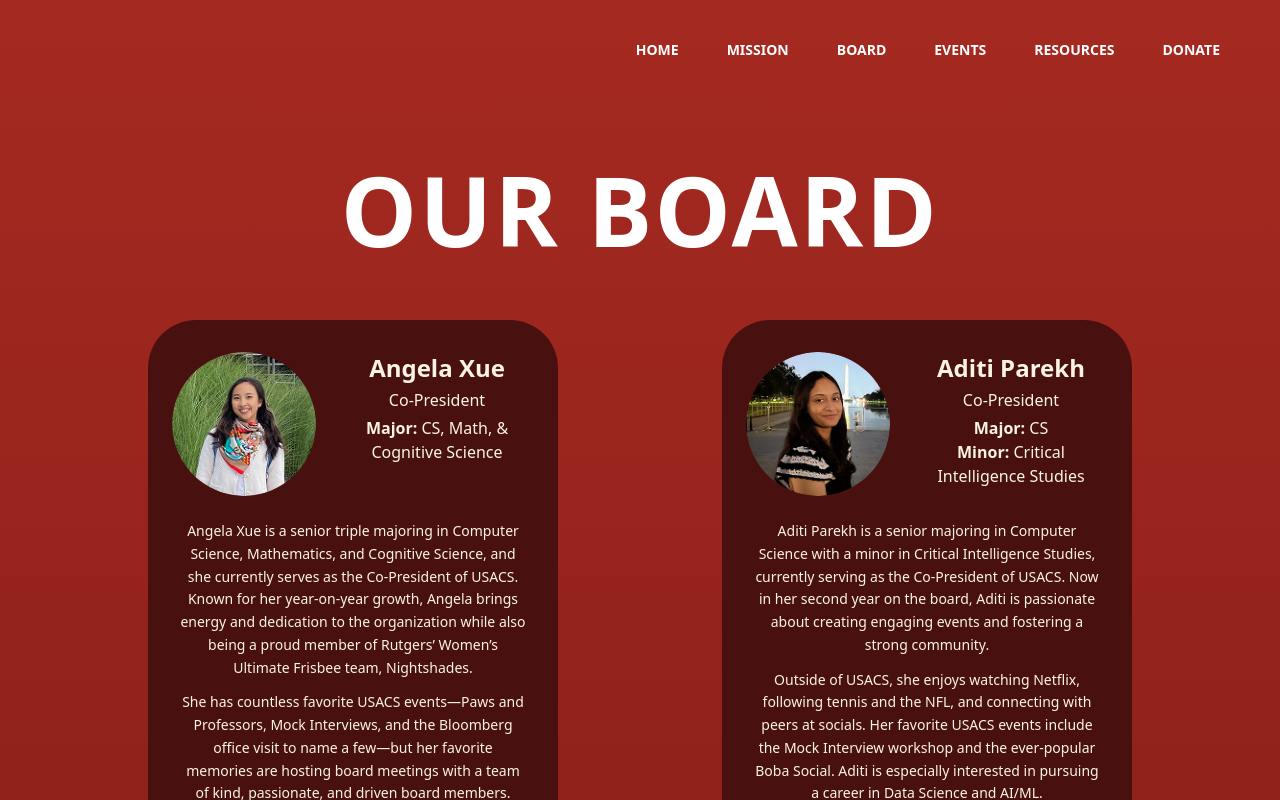
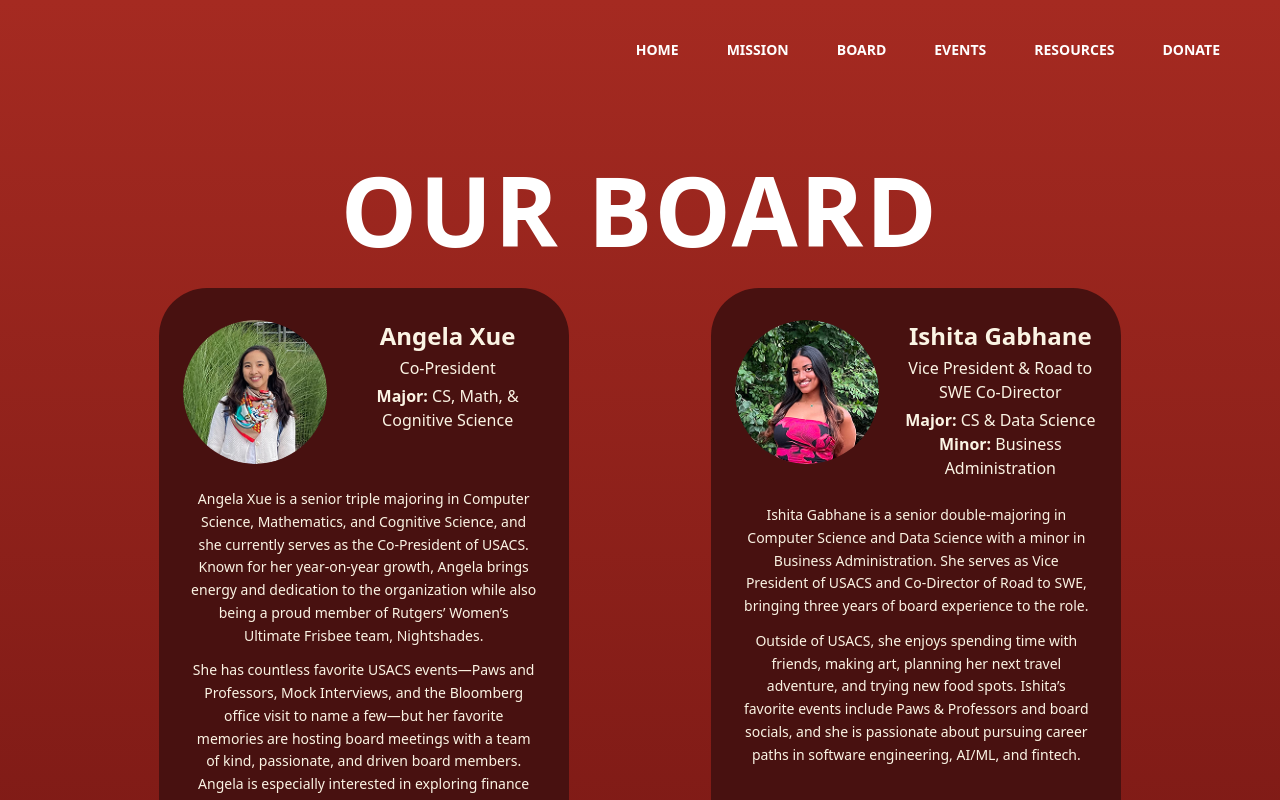
Before and after one commit to rutgersusacs/usacs-website, a Next.js app: page /Eboard in a window 1280 px wide. Shown: the top 800 px of the page. Built offline with nearby package versions, Linux system fonts and the light colour scheme.

Commit message:
fixed the issue with the weird gap between pagheader and page

```diff
--- a/app/Data/board.tsx
+++ b/app/Data/board.tsx
@@ -23,18 +23,6 @@ export const EXEC_BOARD: BoardMember[] = [
     description2:
       "She has countless favorite USACS events—Paws and Professors, Mock Interviews, and the Bloomberg office visit to name a few—but her favorite memories are hosting board meetings with a team of kind, passionate, and driven board members. Angela is especially interested in exploring finance and tech career paths outside of traditional software engineering roles.",
     imageSrc: "profiles/angela-r.png",
-    isGod: true,
-  },
-  {
-    name: "Aditi Parekh",
-    position: "Co-President",
-    major: "CS",
-    minor: "Critical Intelligence Studies",
-    description1:
-      "Aditi Parekh is a senior majoring in Computer Science with a minor in Critical Intelligence Studies, currently serving as the Co-President of USACS. Now in her second year on the board, Aditi is passionate about creating engaging events and fostering a strong community.",
-    description2:
-      "Outside of USACS, she enjoys watching Netflix, following tennis and the NFL, and connecting with peers at socials. Her favorite USACS events include the Mock Interview workshop and the ever-popular Boba Social. Aditi is especially interested in pursuing a career in Data Science and AI/ML.",
-    imageSrc: "profiles/aditi-r.png",
     isGod: true,
   },
   {
--- a/app/Eboard/page.tsx
+++ b/app/Eboard/page.tsx
@@ -16,9 +16,11 @@ const Eboard = () => {
         </div>
       </PageHeader>
 
-      <div className="grid grid-cols-3 gap-6 p-10">
+      <div className="grid grid-cols-1 sm:grid-cols-2 lg:grid-cols-3 gap-6 px-4 sm:px-8 lg:px-12 py-10 justify-items-center">
         {BOARD.map((member) => (
-          <Card key={member.name} {...member} />
+          <div key={member.name}>
+            <Card {...member} />
+          </div>
         ))}
       </div>
     </div>
--- a/app/components/Card.tsx
+++ b/app/components/Card.tsx
@@ -1,19 +1,3 @@
-// components/Card.tsx
-/*type CardProps = {
-    children: React.ReactNode;
-    className?: string;
-  };
-
-  export default function Card({ children, className = "" }: CardProps) {
-    return (
-      <div
-        className={`rounded-2xl shadow-lg transition ${className}`}
-      >
-        {children}
-      </div>
-    );
-  }*/
-
 type CardProps = {
   name: string;
   position: string;
@@ -40,25 +24,34 @@ const Card = ({
   const descriptionSize = isGod ? "text-sm" : "text-base";
 
   return (
-    <div className={`profileCard`} style={{ backgroundColor: bgColor }}>
+    <div
+      className={`flex w-full max-w-[410px] h-[570px] rounded-[3rem]`}
+      style={{ backgroundColor: bgColor }}
+    >
       <div className="flex flex-col">
         {/* Profile Picture and Info */}
-        <div className="topSection">
+        <div className="flex items-start mt-8 mx-6 gap-6">
           <img
             src={imageSrc}
             alt={`${name} profile picture`}
-            className="profilePicture"
+            className="w-36 h-36 rounded-full object-cover"
           />
 
-          <div className="bio">
-            <h1 className={`bioName`} style={{ color: fontColor }}>
+          <div className="flex flex-col">
+            <h1 className={`text-2xl font-bold`} style={{ color: fontColor }}>
               {name}
             </h1>
-            <p className={`bioPosition`} style={{ color: fontColor }}>
+            <p
+              className={`mt-1 text-base font-medium`}
+              style={{ color: fontColor }}
+            >
               {position}
             </p>
 
-            <div className={`bioMajorDiv`} style={{ color: fontColor }}>
+            <div
+              className={`flex flex-col mt-1 text-base font-bold`}
+              style={{ color: fontColor }}
+            >
               <p>
                 Major:
                 <span className="font-light"> {major}</span>
@@ -76,7 +69,10 @@ const Card = ({
 
         {/* Description */}
         <div
-          className={"description " + descriptionSize}
+          className={
+            "mt-6 mx-8 leading-relaxed space-y-3 text-[clamp()] " +
+            descriptionSize
+          }
           style={{ color: fontColor }}
         >
           <p>{description1}</p>
--- a/app/globals.css
+++ b/app/globals.css
@@ -18,29 +18,3 @@
 }
 
 /*confirm whether useful or not later */
-@layer components {
-  .profileCard {
-    @apply flex w-[410px] h-[570px] rounded-[3rem] m-8;
-  }
-  .topSection {
-    @apply flex items-start mt-8 mx-6 gap-6;
-  }
-  .profilePicture {
-    @apply w-36 h-36 rounded-full object-cover;
-  }
-  .bio {
-    @apply flex flex-col;
-  }
-  .bioName {
-    @apply text-2xl font-bold;
-  }
-  .bioPosition {
-    @apply mt-1 text-base font-medium;
-  }
-  .bioMajorDiv {
-    @apply flex flex-col mt-1 text-base font-bold;
-  }
-  .description {
-    @apply mt-6 mx-8 leading-relaxed space-y-3 text-[clamp()];
-  }
-}
```
